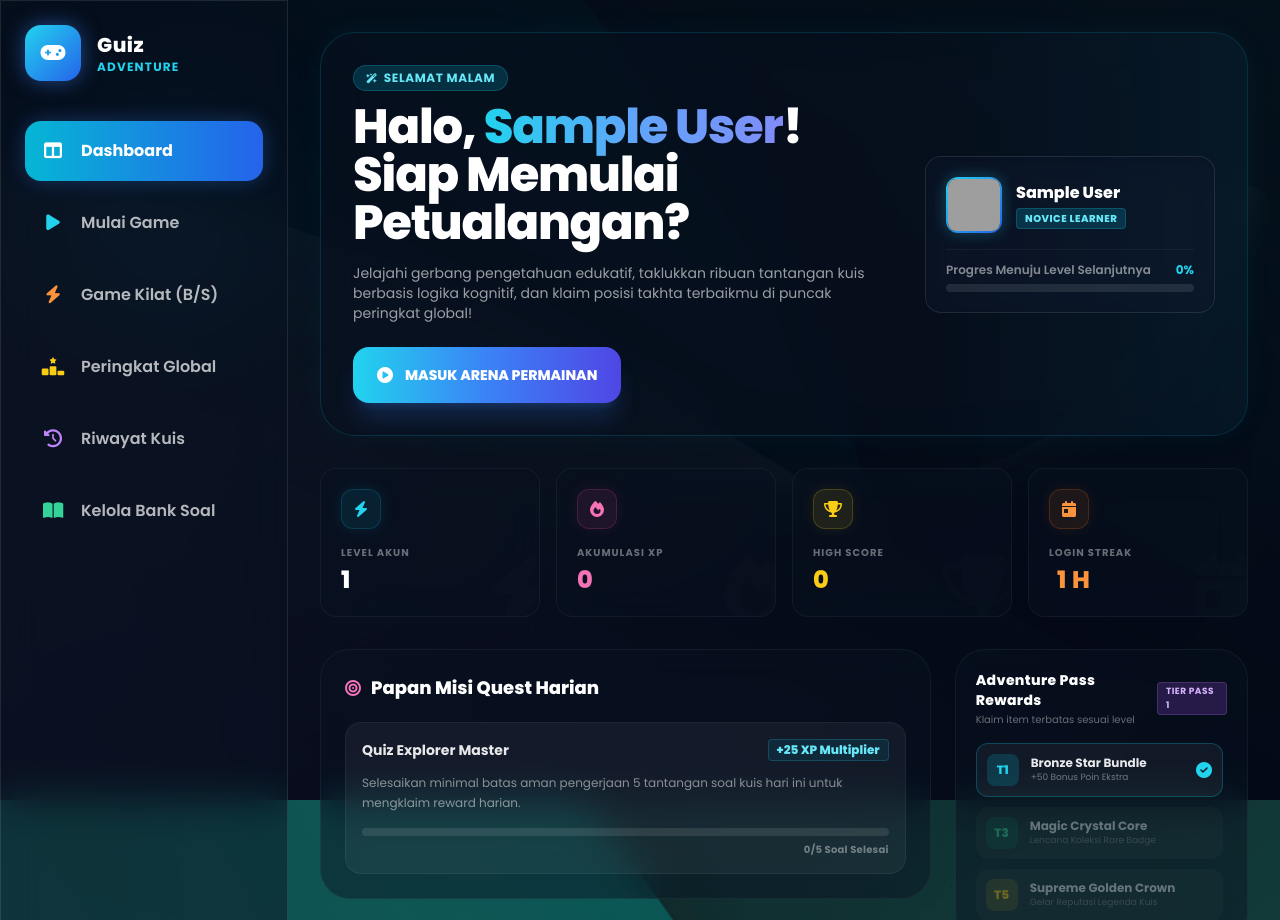
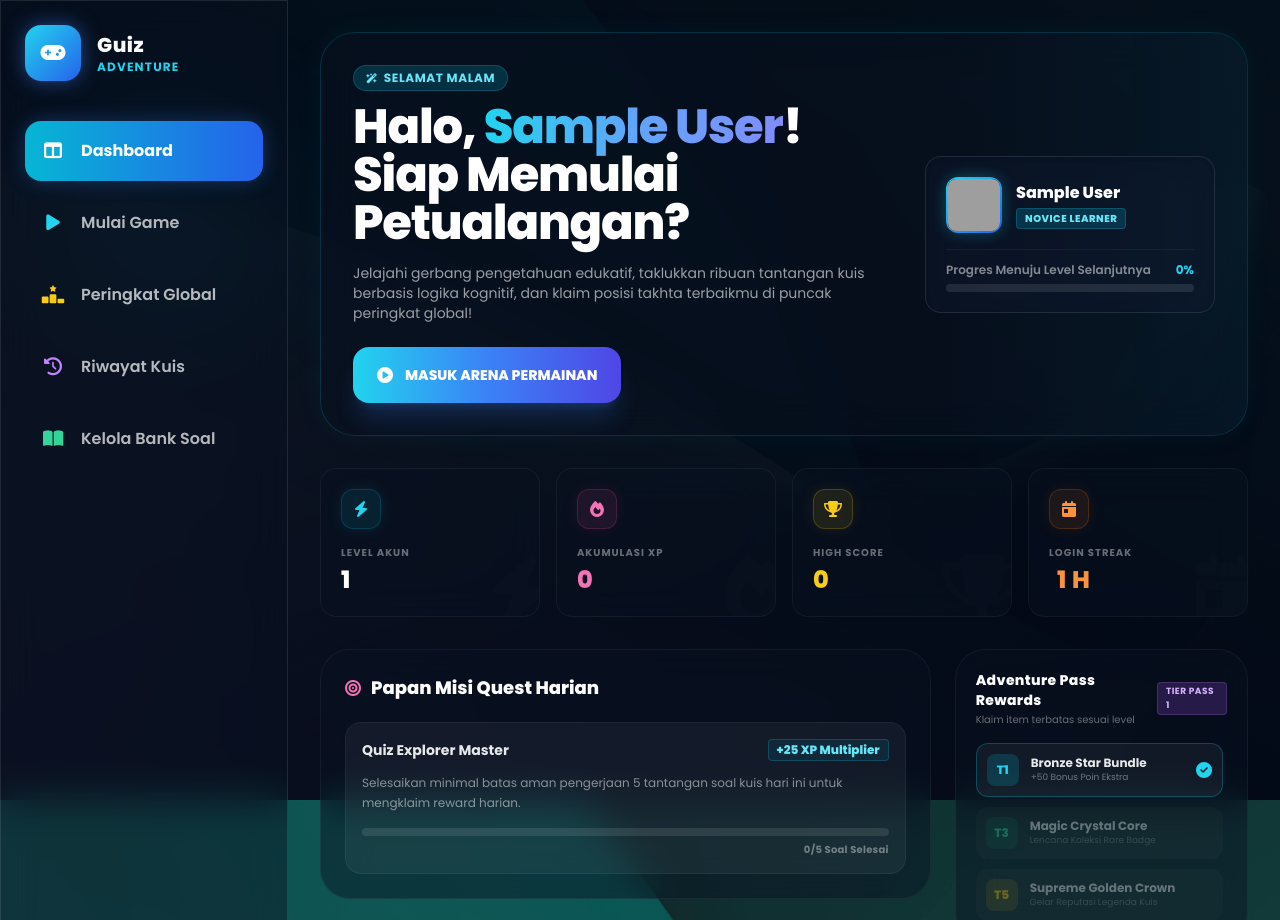
Before and after one commit to syahrulnizammahal123-droid/game_edukasi, a Laravel app: page /dashboard in a window 1280 px wide. Shown: the top 920 px of the page. Run offline with Laravel 12, Linux system fonts and the light colour scheme; the visitor is signed in with stand-in values (Sample User, id 1); data that the repository does not hold is empty; some libraries are stand-ins or nearby versions; grey boxes are pictures that could not be loaded.

Commit message:
update game

```diff
--- a/resources/views/dashboard.blade.php
+++ b/resources/views/dashboard.blade.php
@@ -79,10 +79,6 @@
                     <i class="fa-solid fa-play text-lg text-cyan-400 w-6 text-center group-hover:scale-110 transition-transform"></i>
                     <span>Mulai Game</span>
                 </a>
-                <a href="/game-kilat/level" class="flex items-center gap-4 text-white/70 hover:text-white p-4 rounded-2xl hover:bg-white/5 transition font-semibold group">
-                    <i class="fa-solid fa-bolt text-lg text-orange-400 w-6 text-center group-hover:scale-110 transition-transform"></i>
-                    <span>Game Kilat (B/S)</span>
-                </a>
                 <a href="/leaderboard" class="flex items-center gap-4 text-white/70 hover:text-white p-4 rounded-2xl hover:bg-white/5 transition font-semibold group">
                     <i class="fa-solid fa-ranking-star text-lg text-yellow-400 w-6 text-center group-hover:scale-110 transition-transform"></i>
                     <span>Peringkat Global</span>
@@ -115,7 +111,6 @@
                     <p class="text-cyan-400 text-xs font-medium">Main Hub Console</p>
                 </div>
                 <div class="flex items-center gap-3">
-                    <!-- Avatar Kepala Orang diganti Kepala Maskot Gaming/Cyber Hewan Kreatif -->
                     <div class="w-10 h-10 rounded-xl overflow-hidden bg-slate-900 border border-white/10 p-0.5">
                         <img src="https://api.dicebear.com/7.x/bottts/svg?seed={{ Auth::user()->name }}" alt="Avatar" class="w-full h-full object-cover rounded-lg">
                     </div>
@@ -152,7 +147,6 @@
                     <!-- Mini Profile Card -->
                     <div class="glass rounded-2xl p-5 min-w-[290px] w-full lg:w-auto border border-white/10 bg-slate-900/50 shadow-inner">
                         <div class="flex items-center gap-3.5 mb-4">
-                            <!-- Avatar Utama diganti dengan konsep kepala robot/hewan gaming futuristik DiceBear -->
                             <div class="w-14 h-14 rounded-xl bg-gradient-to-br from-cyan-400 to-blue-600 p-0.5 shrink-0 shadow-[0_0_15px_rgba(34,211,238,0.3)]">
                                 <img src="https://api.dicebear.com/7.x/bottts/svg?seed={{ Auth::user()->name }}" alt="Avatar" class="w-full h-full object-cover rounded-lg bg-slate-950">
                             </div>
--- a/routes/web.php
+++ b/routes/web.php
@@ -2,7 +2,7 @@
 use Illuminate\Support\Facades\Route;
 use App\Http\Controllers\AuthController;
 use App\Http\Controllers\GameController;
-use App\Http\Controllers\GameKilatController;
+// use App\Http\Controllers\GameKilatController; // Nonaktif
 
 /*
 |--------------------------------------------------------------------------
@@ -38,7 +38,7 @@ Route::get('/logout', [AuthController::class, 'logout'])->name('logout');
 
 Route::middleware('auth')->group(function () {
 
-    // --- DASHBOARD BERANDA (SUDAH DIBERI NAME DASHBOARD) ---
+    // --- DASHBOARD BERANDA ---
     Route::get('/dashboard', [AuthController::class, 'dashboard'])->name('dashboard');
 
     // --- GAMEPLAY SYSTEM (ARENA PERMAINAN UTAMA - PILIHAN GANDA) ---
@@ -54,14 +54,18 @@ Route::middleware('auth')->group(function () {
         Route::get('/hasil', [GameController::class, 'hasil'])->name('hasil');
     });
 
-    // --- GAME KILAT SYSTEM (MODE BARU: BENAR / SALAH TIME ATTACK) ---
-    Route::prefix('game-kilat')->name('game-kilat.')->group(function () {
-        Route::get('/level', [GameKilatController::class, 'level'])->name('level');
-        Route::get('/start/{level}', [GameKilatController::class, 'start'])->name('start');
-        Route::get('/next', [GameKilatController::class, 'next'])->name('next');
-        Route::post('/jawab', [GameKilatController::class, 'jawab'])->name('jawab');
-        Route::get('/hasil', [GameKilatController::class, 'hasil'])->name('hasil');
-    });
+    /*
+    |--------------------------------------------------------------------------
+    | GAME KILAT SYSTEM (NONAKTIF)
+    |--------------------------------------------------------------------------
+    | Route::prefix('game-kilat')->name('game-kilat.')->group(function () {
+    |     Route::get('/level', [GameKilatController::class, 'level'])->name('level');
+    |     Route::get('/start/{level}', [GameKilatController::class, 'start'])->name('start');
+    |     Route::get('/next', [GameKilatController::class, 'next'])->name('next');
+    |     Route::post('/jawab', [GameKilatController::class, 'jawab'])->name('jawab');
+    |     Route::get('/hasil', [GameKilatController::class, 'hasil'])->name('hasil');
+    | });
+    */
 
     // --- HISTORY & RANKINGS ---
     Route::get('/leaderboard', [GameController::class, 'leaderboard'])->name('leaderboard');
@@ -77,11 +81,15 @@ Route::middleware('auth')->group(function () {
         Route::delete('/{id}', [GameController::class, 'deleteSoal'])->name('destroy');
     });
 
-    // --- CRUD BANK SOAL MANAGEMENT (GAME KILAT BENAR / SALAH) ---
-    Route::prefix('soal-kilat')->name('soal-kilat.')->group(function () {
-        Route::get('/{id}/edit', [GameKilatController::class, 'editSoal'])->name('edit');
-        Route::put('/{id}', [GameKilatController::class, 'updateSoal'])->name('update');
-        Route::delete('/{id}', [GameKilatController::class, 'destroySoal'])->name('destroy');
-    });
+    /*
+    |--------------------------------------------------------------------------
+    | CRUD BANK SOAL GAME KILAT (NONAKTIF)
+    |--------------------------------------------------------------------------
+    | Route::prefix('soal-kilat')->name('soal-kilat.')->group(function () {
+    |     Route::get('/{id}/edit', [GameKilatController::class, 'editSoal'])->name('edit');
+    |     Route::put('/{id}', [GameKilatController::class, 'updateSoal'])->name('update');
+    |     Route::delete('/{id}', [GameKilatController::class, 'destroySoal'])->name('destroy');
+    | });
+    */
 
 });
```
